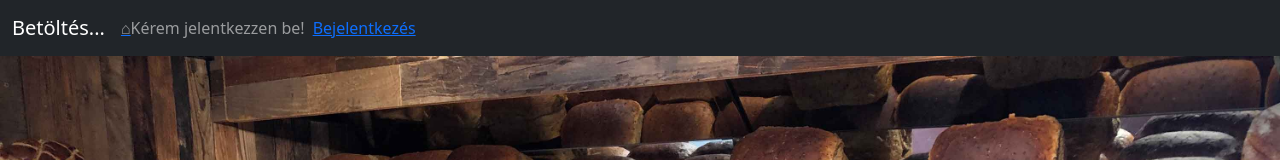
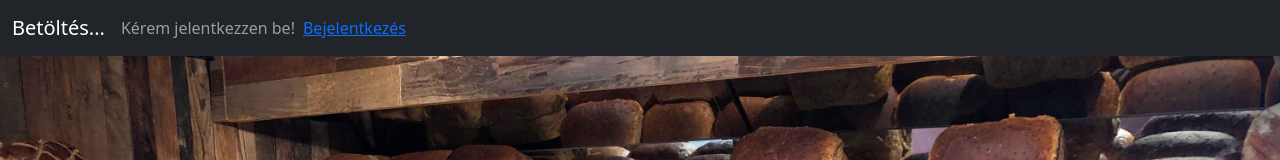
Before and after one commit to MiMi0001/ISR, a React (Create React App) app in the folder frontend/: page / in a window 1280 px wide. Shown: the top 160 px of the page. Built offline with nearby package versions, Linux system fonts and the light colour scheme; no server answers.

Commit message:
<Frontend> Remove link to start page if user not logged in

```diff
--- a/frontend/src/components/MainNavBar.js
+++ b/frontend/src/components/MainNavBar.js
@@ -50,7 +50,10 @@ export function MainNavBar() {
         <Navbar variant="dark" bg="dark" expand="lg">
             <Container fluid>
                 <Navbar.Brand>{appConfig.owner.name}</Navbar.Brand>
-                <Link to={"/"}><Navbar.Text >&#8962;</Navbar.Text></Link>
+                {user.username!==""
+                    ? <Link to={"/"}><Navbar.Text >&#8962;</Navbar.Text></Link>
+                    : <></>
+                }
                 <Navbar.Toggle aria-controls="navbar-dark-example"/>
                 <Navbar.Collapse>
                     {user.username!==""
```
